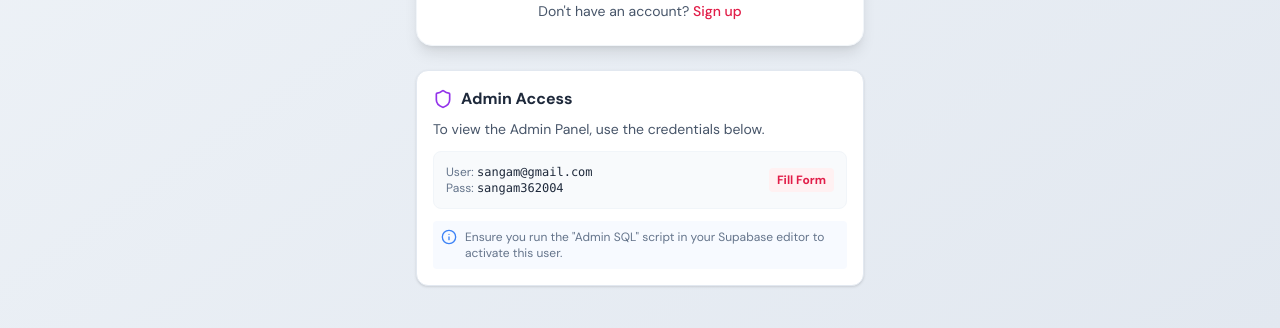
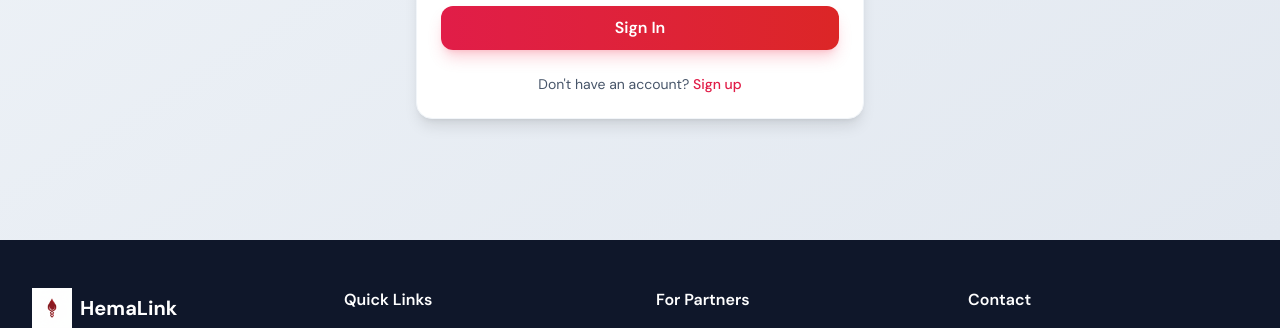
Before and after one commit to sangam058/HemaLink, a React (Vite) app: page /login in a window 1280 px wide. Shown: the part 624-952 px from the top of the page. Built offline with nearby package versions, Linux system fonts and the light colour scheme; no server answers; the database is empty.

Commit message:
security: remove admin credentials helper box from login page

```diff
--- a/src/pages/auth/LoginPage.tsx
+++ b/src/pages/auth/LoginPage.tsx
@@ -1,7 +1,7 @@
 import { useState } from 'react';
 import { motion } from 'framer-motion';
 import { Link, useNavigate } from 'react-router-dom';
-import { Mail, Lock, User, Building2, Heart, Shield, Info } from 'lucide-react';
+import { Mail, Lock, User, Building2, Heart, Shield } from 'lucide-react';
 import { useAuthStore } from '../../store/authStore';
 import { Button } from '../../components/ui/Button';
 import { Input } from '../../components/ui/Input';
@@ -43,11 +43,6 @@ export function LoginPage() {
     }
   };
 
-  const fillAdminCreds = () => {
-    setEmail('sangam@gmail.com');
-    setPassword('sangam362004');
-    setRole('admin');
-  };
 
   return (
     <div className="min-h-screen flex items-center justify-center bg-gradient-to-br from-slate-100 to-slate-200 py-12 px-4">
@@ -126,32 +121,6 @@ export function LoginPage() {
           </div>
         </Card>
 
-        {/* Admin Helper Box */}
-        <div className="mt-6 p-4 bg-white border border-slate-200 rounded-xl shadow-sm">
-          <div className="flex items-center gap-2 text-slate-800 font-bold mb-2">
-            <Shield className="w-5 h-5 text-purple-600" />
-            <span>Admin Access</span>
-          </div>
-          <p className="text-sm text-slate-600 mb-3">
-            To view the Admin Panel, use the credentials below.
-          </p>
-          <div className="flex items-center justify-between p-3 bg-slate-50 rounded-lg border border-slate-100">
-            <div className="text-xs text-slate-500">
-              <p>User: <span className="font-mono text-slate-800">sangam@gmail.com</span></p>
-              <p>Pass: <span className="font-mono text-slate-800">sangam362004</span></p>
-            </div>
-            <button
-              onClick={fillAdminCreds}
-              className="text-xs font-bold text-rose-600 hover:text-rose-700 bg-rose-50 px-2 py-1 rounded"
-            >
-              Fill Form
-            </button>
-          </div>
-          <div className="mt-3 flex items-start gap-2 text-xs text-slate-500 bg-blue-50/50 p-2 rounded">
-            <Info className="w-4 h-4 text-blue-500 flex-shrink-0" />
-            <p>Ensure you run the "Admin SQL" script in your Supabase editor to activate this user.</p>
-          </div>
-        </div>
       </motion.div>
     </div>
   );
```
